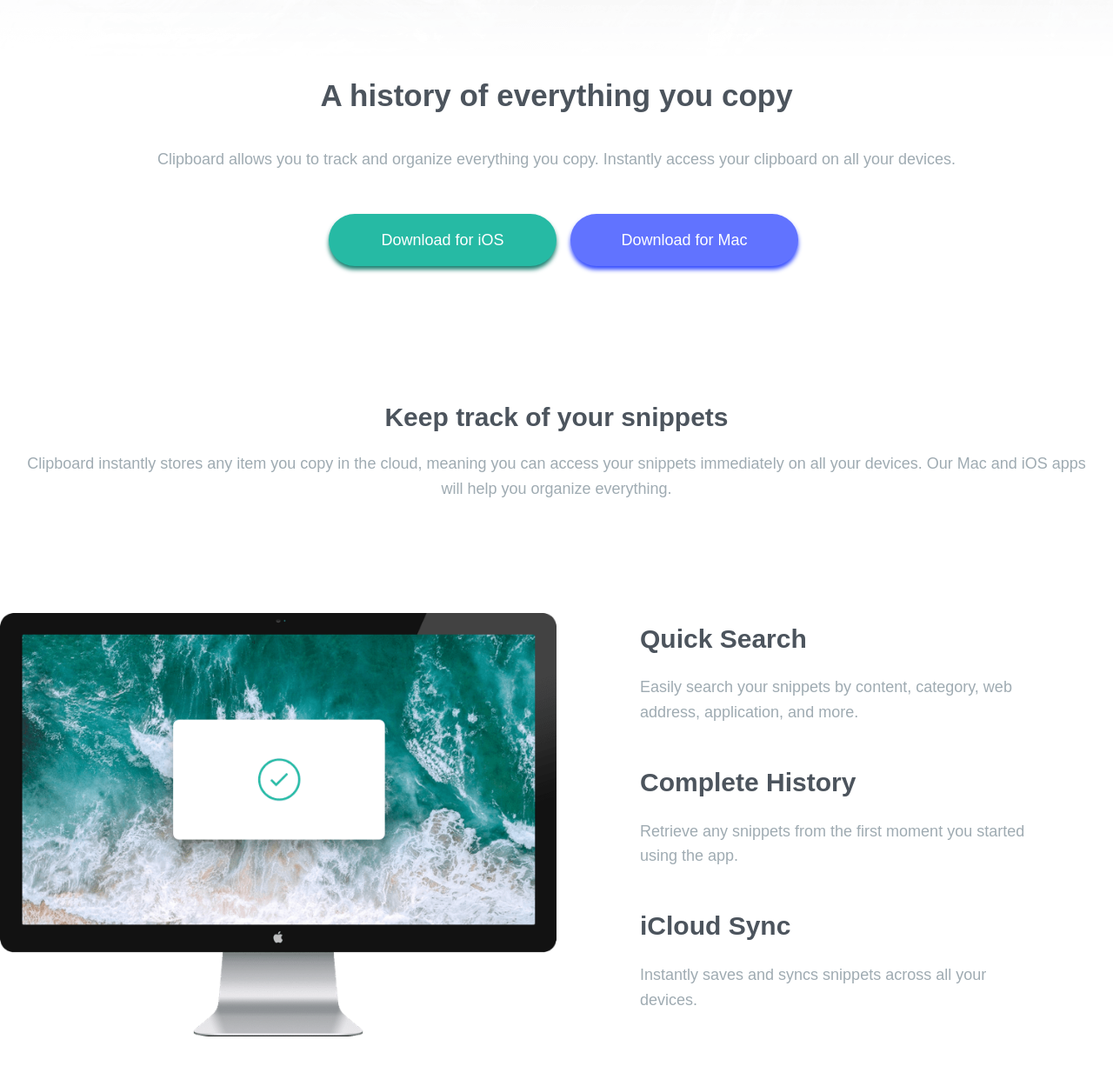
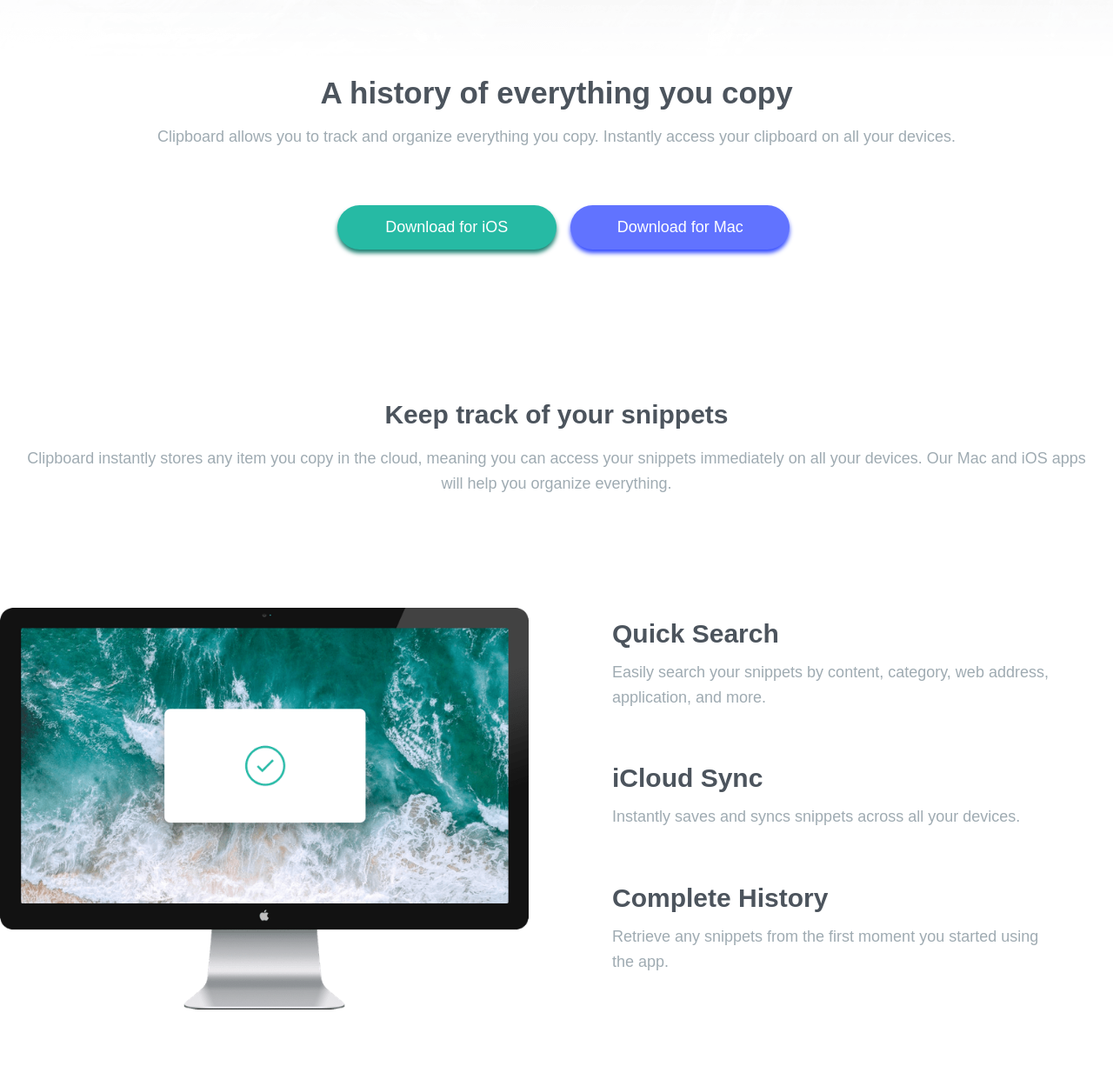
Before and after one commit to Gabrieldev-web-coder/clip-board-lading-page, a plain HTML site: page index.html in a window 1280 px wide. Shown: the part 251-1500 px from the top of the page at 87% size. Drawn offline with Linux system fonts and the light colour scheme; files whose address does not match are found by name; a web font is replaced by a local one.

Commit message:
advance desktop desing and ready mobile first

```diff
--- a/styles.scss
+++ b/styles.scss
@@ -17,7 +17,8 @@ body{
 }
 
 #Header__clipbord{
-    margin-bottom: 8rem;
+    margin-bottom: 9rem;
+    .Article__p{margin: 0rem 1rem 3rem 1rem;}
     .Header__clipboard-figure-img{
         margin: 8rem 1rem 5rem 1rem;
         .Header__clipboard-img{
@@ -27,14 +28,15 @@ body{
 }
 
 .Clipboard__article{
-    margin-bottom: 5rem;
+    margin-bottom: 3rem;
 }
 
 .Article__h3{
     color: nth($Neutral-colors,1);
     font-weight: nth($Font-weights,2);
     font-size: 35px;
-    line-height: 3rem;
+    line-height: 2.6rem;
+    margin-bottom: 1rem;
 }
 
 .Article__h4{
@@ -44,15 +46,15 @@ body{
     margin-bottom: 0;
 }
 
-.Article__p{margin: 1.5rem;}
+.Article__p{margin: 1.3rem;}
 
 .Buttoms-container{margin-top: 2rem;}
 
 .Buttom-iOS-container{
     background-color: nth($Primary-colors,1);
     color: white;
-    padding: 1rem;
-    margin: 1rem 2rem 1rem 2rem;
+    padding: .7rem;
+    margin: 1rem 2rem 1.7rem 2rem;
     border-radius: 50px;
     box-shadow: 0px 4px 5px 0px rgba(25,127,112,1);
     cursor: pointer;
@@ -60,7 +62,7 @@ body{
 .Buttom-Mac-container{
     background-color: nth($Primary-colors,2);
     color: white;
-    padding: 1rem;
+    padding: .7rem;
     margin: 1rem 2rem 1.5rem 2rem;
     border-radius: 50px;
     box-shadow: 0px 4px 5px 0px rgba(51,75,255,1);
@@ -77,18 +79,25 @@ body{
     opacity: 80%;
 }
 
-
-
-.Clipboard__wrapper-figure-img,.Clipboard__middle-figure-img{
-    width: 100%;
-    margin: 0;
+.Clipboard__wrapper{
+    margin-bottom: 9rem;
+    .Clipboard__wrapper-figure{
+        margin:0;
+        .Clipboard__wrapper-figure-img{
+            width: 80%;
+        }
+    }
 }
 
 .Clipboard__middle-figure{
-    margin-bottom: 5rem;
+    margin: 0rem 0rem 9em 0rem;
+    .Clipboard__middle-figure-img{
+        width: 90%;
+    }
 }
 
 .Clipboard__logos-section{
+    margin: 9rem 0rem 9em 0rem;
     figure{
         margin:3rem;
     }
@@ -98,6 +107,7 @@ footer{
     background-color:#F0F2F3;
     color: nth($Neutral-colors,1);
     padding: 1rem;
+    margin-top: 9rem;
     .Footer__clipboard-figure-img{
         .Footer__clipboard-img{
             width: 40px;
@@ -165,25 +175,26 @@ footer{
         "img art3";
 
         .Article__h4{margin: 1rem 0rem 0rem 0rem;}
-        .Article__p{margin: 6% 0% 6% 0%;}
+        .Article__p{margin: 3% 0% 6% 0%;}
 
     .Clipboard__wrapper-figure{
         grid-area:img;
-        margin: 0;
+        .Clipboard__wrapper-figure-img{width: 95%;}
     }
     .Clipboard__article:nth-of-type(1){
         grid-area: art1;
-        padding: 0% 15% 0% 15%;
+        margin: 0% 10% 0% 10%;
+
+    }
+
+    .Clipboard__article:nth-of-type(2){
+        grid-area:art2;
+        margin: 0% 10% 0% 10%;
     }
 
     .Clipboard__article:nth-of-type(3){
-        grid-area:art2;
-        padding: 0% 15% 0% 15%;
-    }
-
-    .Clipboard__article:nth-of-type(2){
         grid-area:art3;
-        padding: 0% 15% 0% 15%;
+        margin: 0% 10% 0% 10%;
     }
     }
 
@@ -196,11 +207,11 @@ footer{
 
     .Clipboard__sections{
         display: flex;
-        align-items: center;
+        align-items: baseline;
         .Clipboard__article{
-            margin: 5% 5% 5% 0%;
+            width: 33.3%;
             .Article__p{
-                margin: 24px 12px 12px 12px;
+                margin: 36px 12px 12px 12px;
             }
         }
     }
@@ -212,4 +223,22 @@ footer{
     margin: 10% 0% 10% 0%;
     align-items: center;
     }
+
+    footer{
+    display: flex;
+    justify-content: space-between;
+    align-items: center;
+    .Footer__span-zone{
+        flex-direction: row;
+        flex-wrap: wrap;
+        max-width: 520px;
+        span{
+            text-align: left;
+            width: 130px;
+        }
+    }
+    }
 }
+
+
+//1024px text-align: left; margin: 3% 33% 5% 0%;
```
Also changed, not shown: styles.css, 1 other file.
